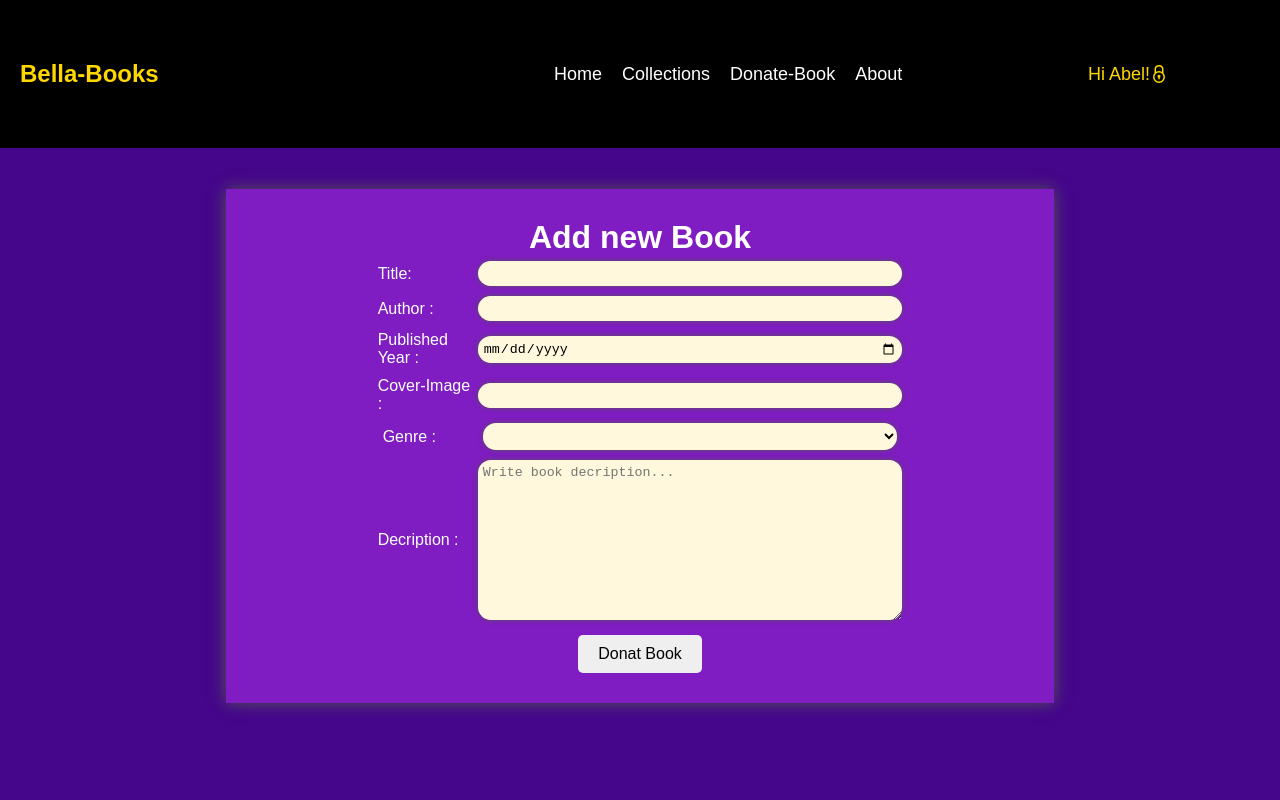
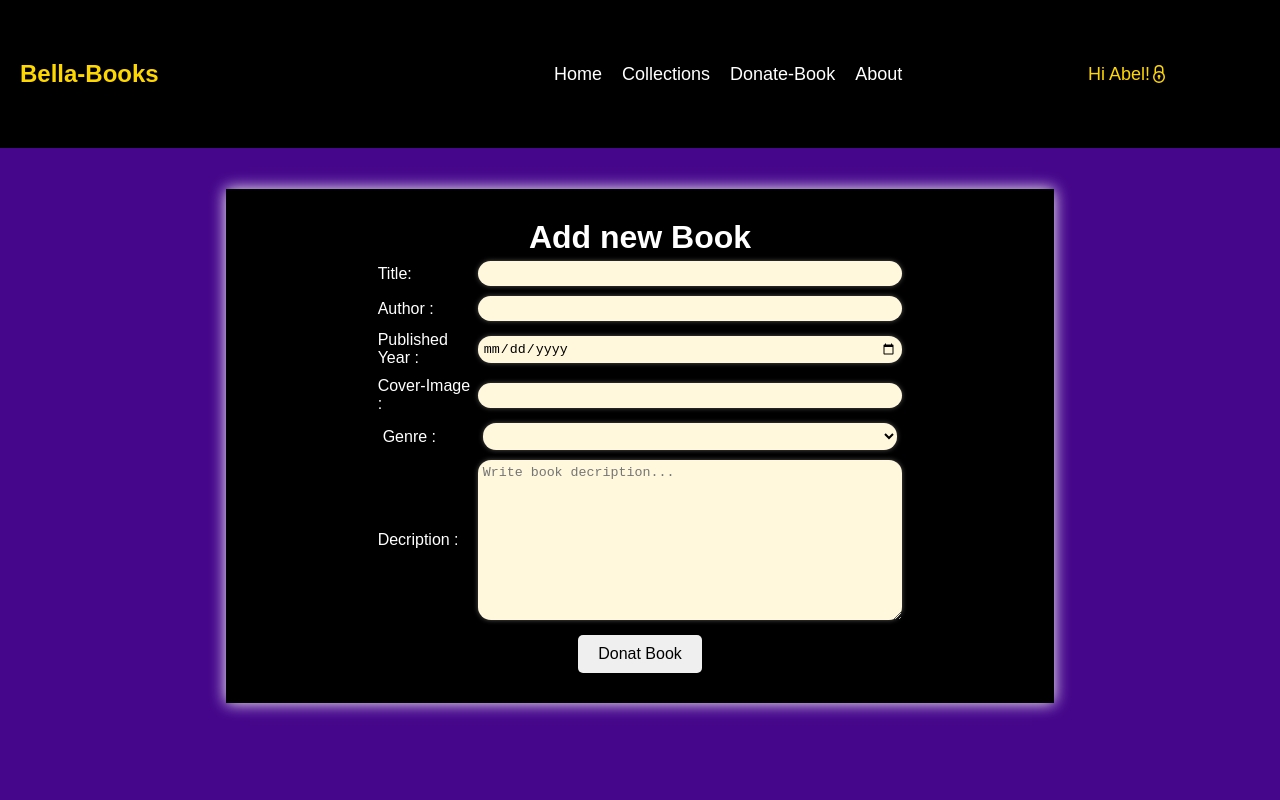
Before and after one commit to Abel-Girma-tech/LibraryMern, a React (Create React App) app in the folder frontend/: page /bella-books/add-new-book in a window 1280 px wide. Shown: the top 800 px of the page. Built offline with nearby package versions, Linux system fonts and the light colour scheme.

Commit message:
changed add book background color

```diff
--- a/frontend/src/App.css
+++ b/frontend/src/App.css
@@ -164,8 +164,7 @@ button:hover {
 
 #add_new_book_main_div{
   color: white;
-  background-color: rgb(127, 28, 194);
-
+  background-color: black;
   display:  flex;
   flex-direction: column;
   justify-content: center;
@@ -173,7 +172,7 @@ button:hover {
   width: 60vw;
   padding: 30px;
   margin-top: 5%;
-  box-shadow: 0px 0px 15px 0px #555;
+  box-shadow: 0px 0px 15px 0px white;
 }
 
 .add_edit_book_each_div{
```
